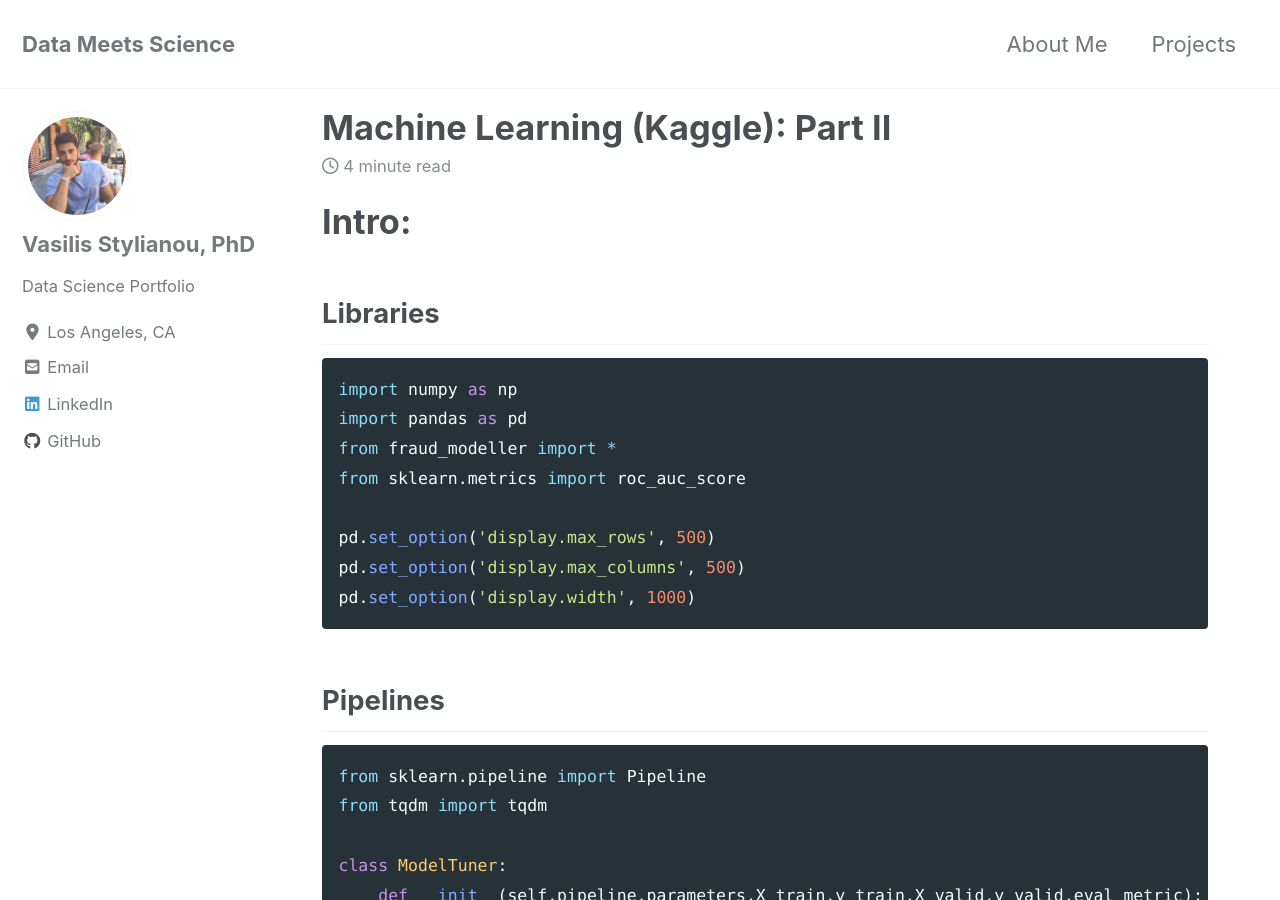
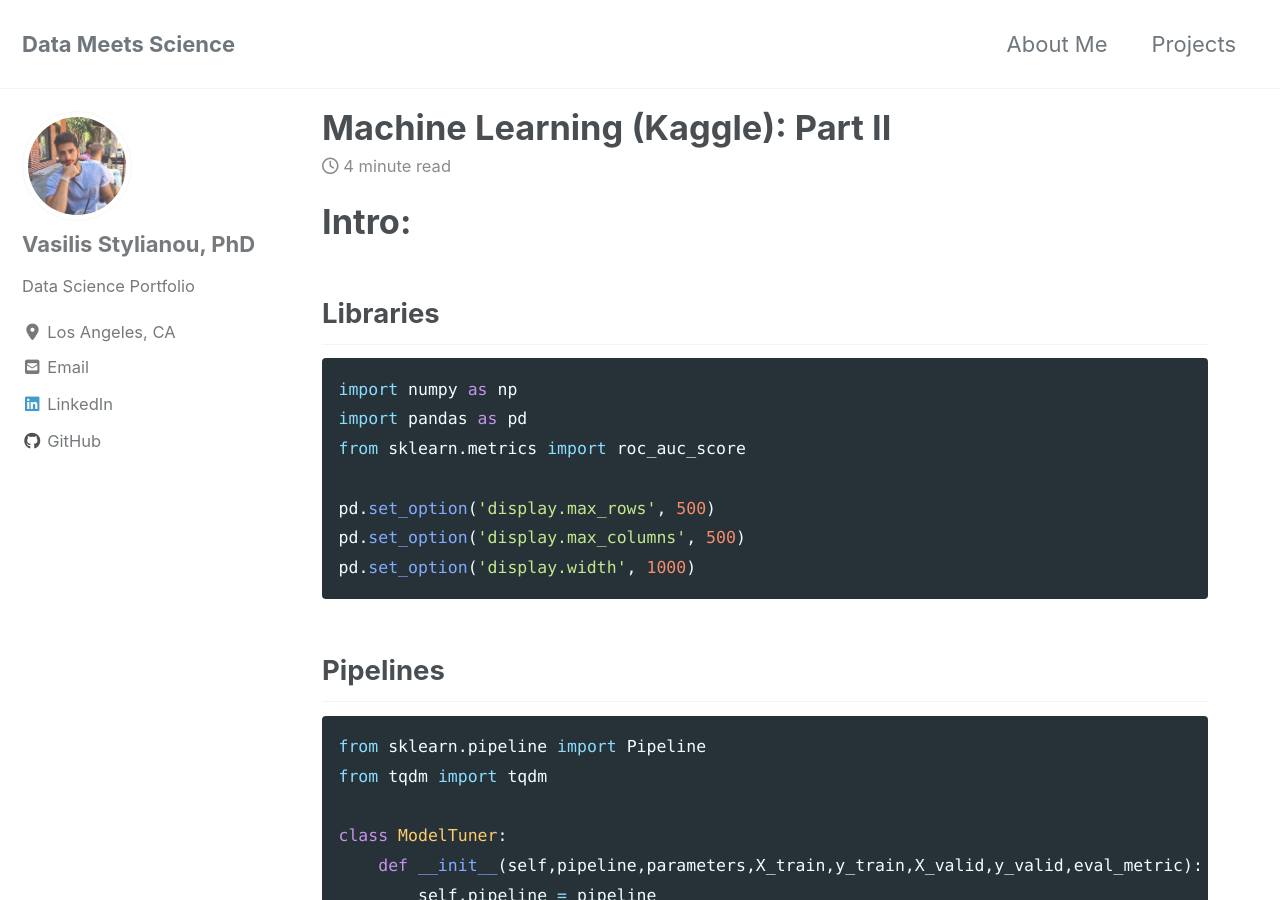
Before and after one commit to vasilis-stylianou/vasilis-stylianou.github.io, a Jekyll site: the page built from _posts/2019-09-20-ML_Kaggle_Part2.md, in a window 1280 px wide and 900 px high. Built offline with Jekyll 4.4.1, drawn with Linux system fonts in a browser that asks for light colours; cached includes are drawn as plain includes; nearby versions of some CDN libraries.

Commit message:
Update 2019-09-20-ML_Kaggle_Part2.md

````diff
--- a/_posts/2019-09-20-ML_Kaggle_Part2.md
+++ b/_posts/2019-09-20-ML_Kaggle_Part2.md
@@ -12,7 +12,6 @@ excerpt: sklearn, keras, XGBoost, Neural Networks
 ```python
 import numpy as np
 import pandas as pd
-from fraud_modeller import *
 from sklearn.metrics import roc_auc_score
 
 pd.set_option('display.max_rows', 500)
````
